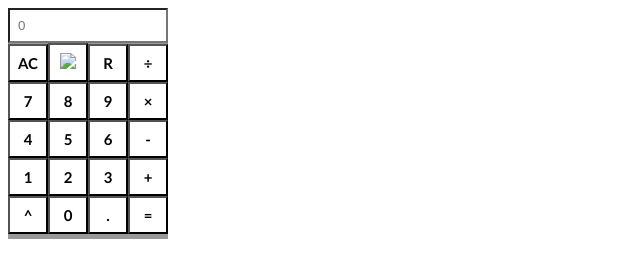
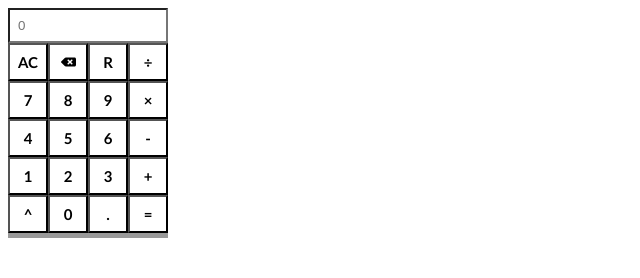
Before and after one commit to MaximTkachenkoSE/calculator, a plain HTML site: page index.html in a window 1280 px wide. Shown: the whole page, without its empty margins (0-640 px from the left). Drawn offline with Linux system fonts and the light colour scheme.

Commit message:
git commit

```diff
--- a/index.html
+++ b/index.html
@@ -15,7 +15,7 @@
     <div class="body">
       <button class="btn" onclick="allClear()">AC</button>
       <button class="btn" onclick="backspace()">
-      <img src="fontawesome-free-5.15.4-web/fontawesome-free-5.15.4-web/svgs/solid/backspace.svg" height="12px"></button>
+      <img src="./backspace.svg" height="12px"></button>
       <button class="btn" onclick="input('%')" title="remainder">R</button>
       <button class="btn" onclick="input('/')">÷</button> <br>
       <button class="btn" onclick="input(7)">7</button>
```
Also changed, not shown: backspace.svg (added).
